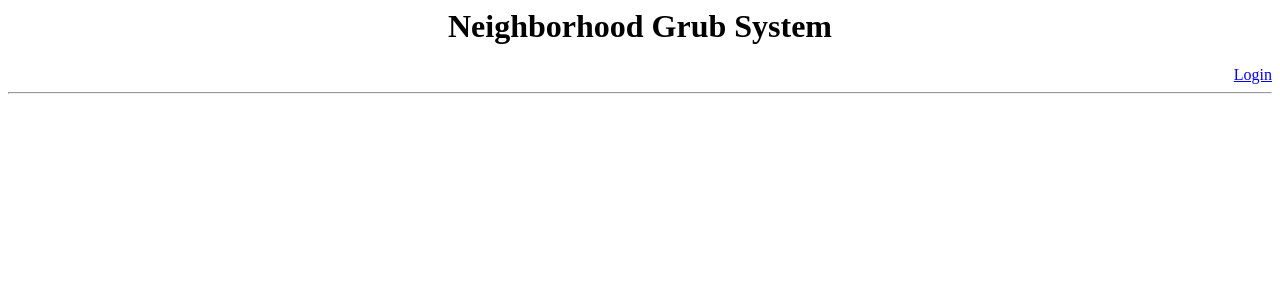
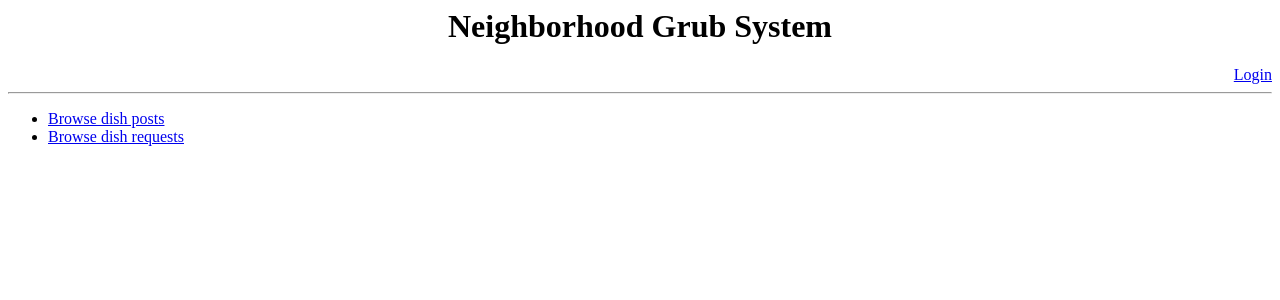
Before and after one commit to MRehman000/Neighborhood-Grub-System, a Django app: page / in a window 1280 px wide. Shown: the top 300 px of the page. Run offline with Django 3.2, Linux system fonts and the light colour scheme.

Commit message:
Added links to dish posts page and dish requests page

```diff
--- a/django-project/ngs/templates/ngs/index.html
+++ b/django-project/ngs/templates/ngs/index.html
@@ -1 +1,10 @@
 {% include "ngs/header.html" %}
+
+<ul>
+  <li>
+    <a href="/dishes/posts/">Browse dish posts<a>
+  </li>
+  <li>
+    <a href="/dishes/requests/">Browse dish requests</a>
+  </li>
+</ul>
```
